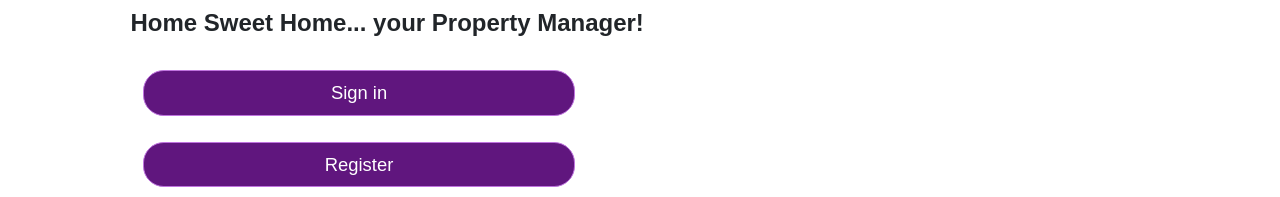
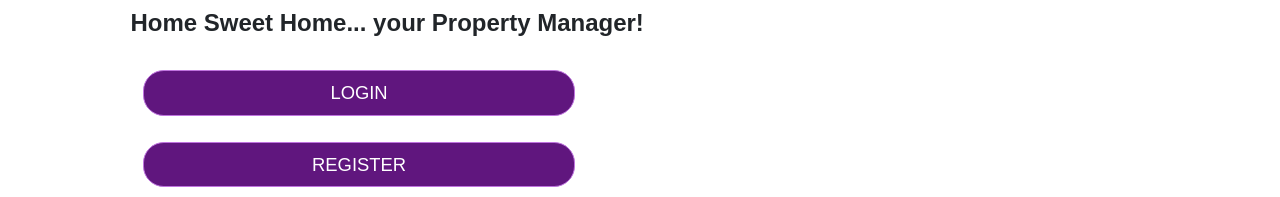
Before and after one commit to JussiCcoyllo/HomeSweetHome-Front, an Angular app: page /landing in a window 1280 px wide. Shown: the part 654-851 px from the top of the page. Built offline with nearby package versions, Linux system fonts and the light colour scheme.

Commit message:
show contrat for tenant solved

```diff
--- a/src/app/app.component.html
+++ b/src/app/app.component.html
@@ -1,4 +1 @@
-<!-- <app-nav-bar></app-nav-bar> -->
-<div>
 <router-outlet></router-outlet>
-</div>
--- a/src/app/auth/login/login.component.html
+++ b/src/app/auth/login/login.component.html
@@ -31,7 +31,7 @@
                     </div>
                 </div>
                 <div class="text-center mt-3">
-                  <button type="button" (click)="login()" class="btn btn-lg btn-primary">Login</button>
+                  <button type="button" (click)="login()" class="btn btn-lg btn-primary">LOGIN</button>
                 </div>
               </form>
             </div>
--- a/src/app/auth/register/register.component.html
+++ b/src/app/auth/register/register.component.html
@@ -45,17 +45,18 @@
                   </small> -->
                 </div>
                 <div class="form-group">
-                  <label>Select role</label>
+                  <label>Select a Role</label>
                   <select class="form-control form-control-lg" type="role" name="role" [(ngModel)]="role" placeholder="Enter your role">
                     <option value="">--Please choose an option--</option>
                     <option *ngFor="let r of roles" [value]="r">{{r}}</option>
+
                   </select>
                 </div>
-                <!-- <div class="form-group">
-                  <label>N° Contract</label>
+                <div *ngIf="role==='tenant'" class="form-group">
+                  <label>Contract</label>
                   <input class="form-control form-control-lg" type="contract" name="contract" id="contract" [(ngModel)]="user.contract"
                     placeholder="Enter your contract's number">
-                </div> -->
+                </div>
                 <!-- <div>
                     <div class="custom-control custom-checkbox align-items-center">
                         <input type="checkbox" class="custom-control-input" value="remember-me"
@@ -65,7 +66,7 @@
                 </div> -->
                 <div class="text-center mt-3">
                   <!-- <a href="index.html" class="btn btn-lg btn-primary">Sign up</a> -->
-                  <button type="submit" (click)="signup()"class="btn btn-lg btn-primary">Sign up</button>
+                  <button type="submit" (click)="signup()"class="btn btn-lg btn-primary">REGISTER</button>
                 </div>
               </form>
             </div>
--- a/src/app/landing-page/landing-page.component.html
+++ b/src/app/landing-page/landing-page.component.html
@@ -11,8 +11,8 @@
         <h4>Home Sweet Home... your Property Manager!</h4>
       </div>
       <div>
-        <a routerLink="/login"><button class="btn btn-lg btn-primary">Sign in</button></a>
-        <a routerLink="/register"><button class="btn btn-lg btn-primary" >Register</button></a>
+        <a routerLink="/login"><button class="btn btn-lg btn-primary">LOGIN</button></a>
+        <a routerLink="/register"><button class="btn btn-lg btn-primary">REGISTER</button></a>
       </div>
     </div>
   </div>
```
Also changed, not shown: src/app/auth/register/register.component.ts (+4 -3 lines).
